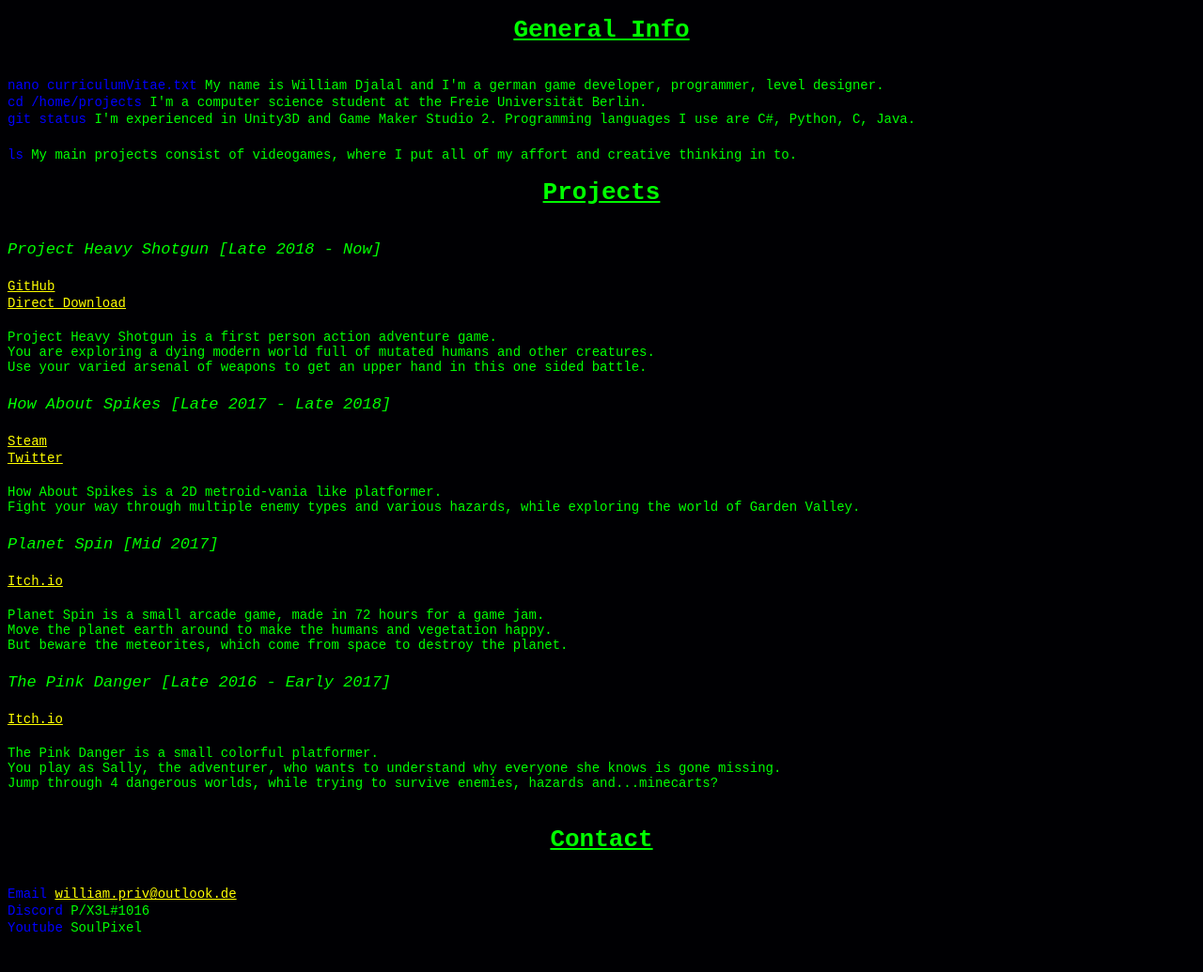
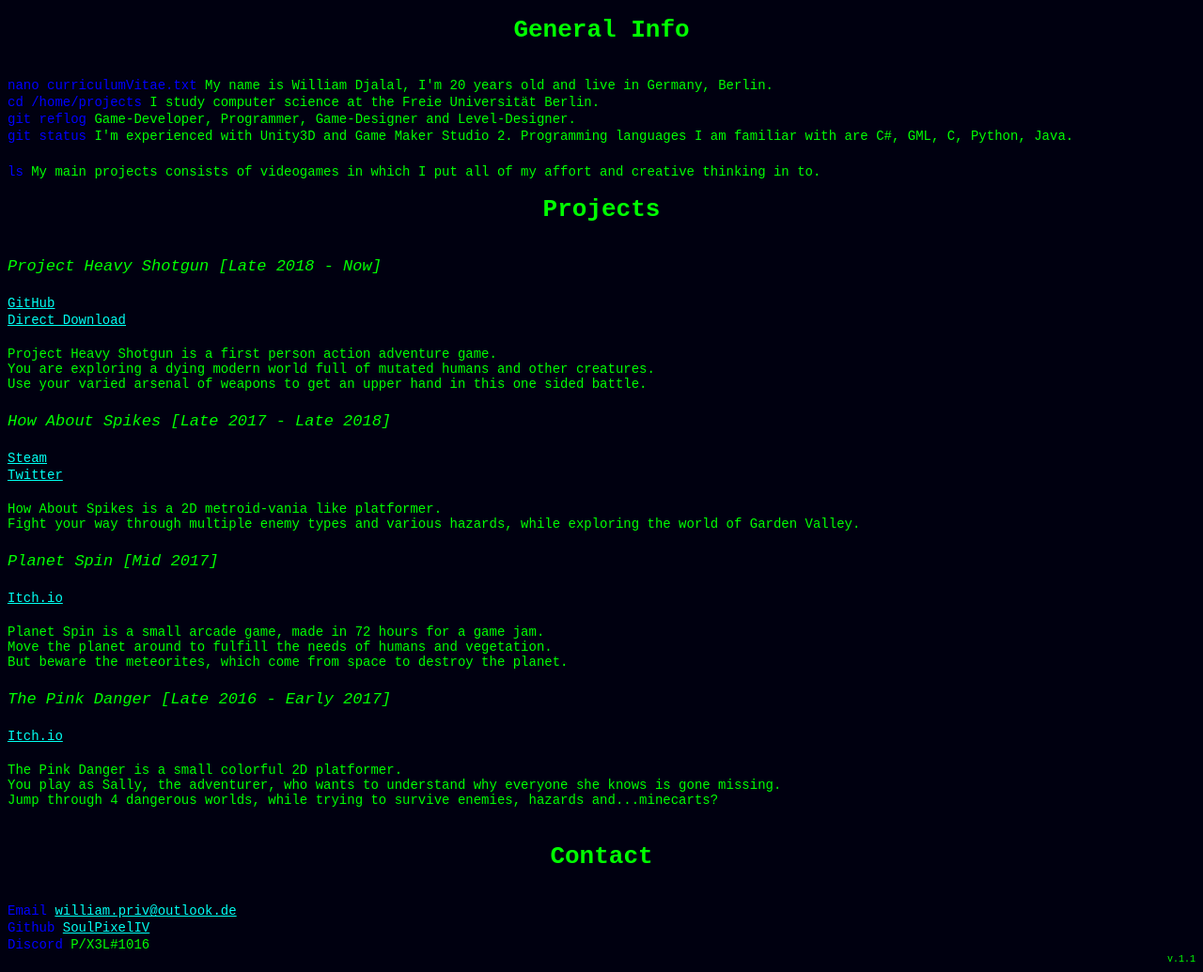
Before and after one commit to SoulPixelIV/soulpixeliv.github.io, a plain HTML site: page index.html in a window 1280 px wide. Shown: the whole page at 94% size. Before the commit the page ends 1004 px from the top, so only its background shows below. Drawn offline with Linux system fonts and the light colour scheme.

Commit message:
Updated text and some font colors

```diff
--- a/index.html
+++ b/index.html
@@ -4,7 +4,7 @@
 <meta name="viewport" content="width=device-width, initial-scale=1.0">
 <style>
 body {
-  background-color: #000003;
+  background-color: #000010;
 }
 
 h1 {
@@ -13,7 +13,6 @@ h1 {
   color: #00ff00;
   padding-bottom: 18px;
   text-align: center;
-  text-decoration: underline;
 }
 p {
   font-size: 14px;
@@ -24,7 +23,7 @@ p {
   margin-bottom: 2px;
 }
 a {
-  color: yellow;
+  color: rgb(0, 255, 242);
   font-size: 14px;
   font-family: monospace;
   text-align: left;
@@ -32,6 +31,14 @@ a {
   margin-bottom: 2px;
 }
 
+.small {
+  color: #00ff00;
+  font-size: 10px;
+  font-family: monospace;
+  text-align: right;
+  margin-top: 2px;
+  margin-bottom: 2px;
+}
 .fat {
   font-size: 17px;
   font-style: oblique;
@@ -40,11 +47,12 @@ a {
 
 <body>
   <h1>General Info</h1>
-  <p><span style="color: blue">nano curriculumVitae.txt</span> My name is William Djalal and I'm a german game developer, programmer, level designer.</p>
-  <p><span style="color: blue">cd /home/projects</span> I'm a computer science student at the Freie Universität Berlin.</p>
-  <p><span style="color: blue">git status</span> I'm experienced in Unity3D and Game Maker Studio 2. Programming languages I use are C#, Python, C, Java.</p>
+  <p><span style="color: blue">nano curriculumVitae.txt</span> My name is William Djalal, I'm 20 years old and live in Germany, Berlin.</p>
+  <p><span style="color: blue">cd /home/projects</span> I study computer science at the Freie Universität Berlin.</p>
+  <p><span style="color: blue">git reflog</span> Game-Developer, Programmer, Game-Designer and Level-Designer.</p>
+  <p><span style="color: blue">git status</span> I'm experienced with Unity3D and Game Maker Studio 2. Programming languages I am familiar with are C#, GML, C, Python, Java.</p>
   <br>
-  <p><span style="color: blue">ls</span> My main projects consist of videogames, where I put all of my affort and creative thinking in to.
+  <p><span style="color: blue">ls</span> My main projects consists of videogames in which I put all of my affort and creative thinking in to.
   <h1>Projects</h1>
   <p class="fat">Project Heavy Shotgun [Late 2018 - Now]</p>
   <br>
@@ -66,21 +74,23 @@ a {
   <a href="https://soulpixel.itch.io/planet-spin">Itch.io<br></a>
   <br>
   <p>Planet Spin is a small arcade game, made in 72 hours for a game jam.<br>
-     Move the planet earth around to make the humans and vegetation happy.<br>
+     Move the planet around to fulfill the needs of humans and vegetation.<br>
      But beware the meteorites, which come from space to destroy the planet.</p>
   <br>
   <p class="fat">The Pink Danger [Late 2016 - Early 2017]</p>
  <br>
  <a href="https://soulpixel.itch.io/the-pink-danger">Itch.io<br></a>
  <br>
- <p>The Pink Danger is a small colorful platformer.<br>
+ <p>The Pink Danger is a small colorful 2D platformer.<br>
     You play as Sally, the adventurer, who wants to understand why everyone she knows is gone missing.<br>
     Jump through 4 dangerous worlds, while trying to survive enemies, hazards and...minecarts?</p>
  <br>
  <h1>Contact</h1>
  <p><span style="color: blue">Email </span><a href='m&#97;ilto&#58;w%6&#57;&#108;%6Ciam&#46;p&#37;72i&#118;&#64;o&#37;75tl%&#54;F&#111;&#107;&#46;&#100;e'>&#119;il&#108;&#105;am&#46;&#112;ri&#118;&#64;&#111;utlo&#111;k&#46;&#100;e</a></p>
+ <p><span style="color: blue">Github </span><a href="https://github.com/SoulPixelIV">SoulPixelIV</a></p>
  <p><span style="color: blue">Discord</span> P/X3L#1016</p>
- <p><span style="color: blue">Youtube</span> SoulPixel</p>
+
+ <p class="small">v.1.1</p>
 </body>
 
 </html>
```
